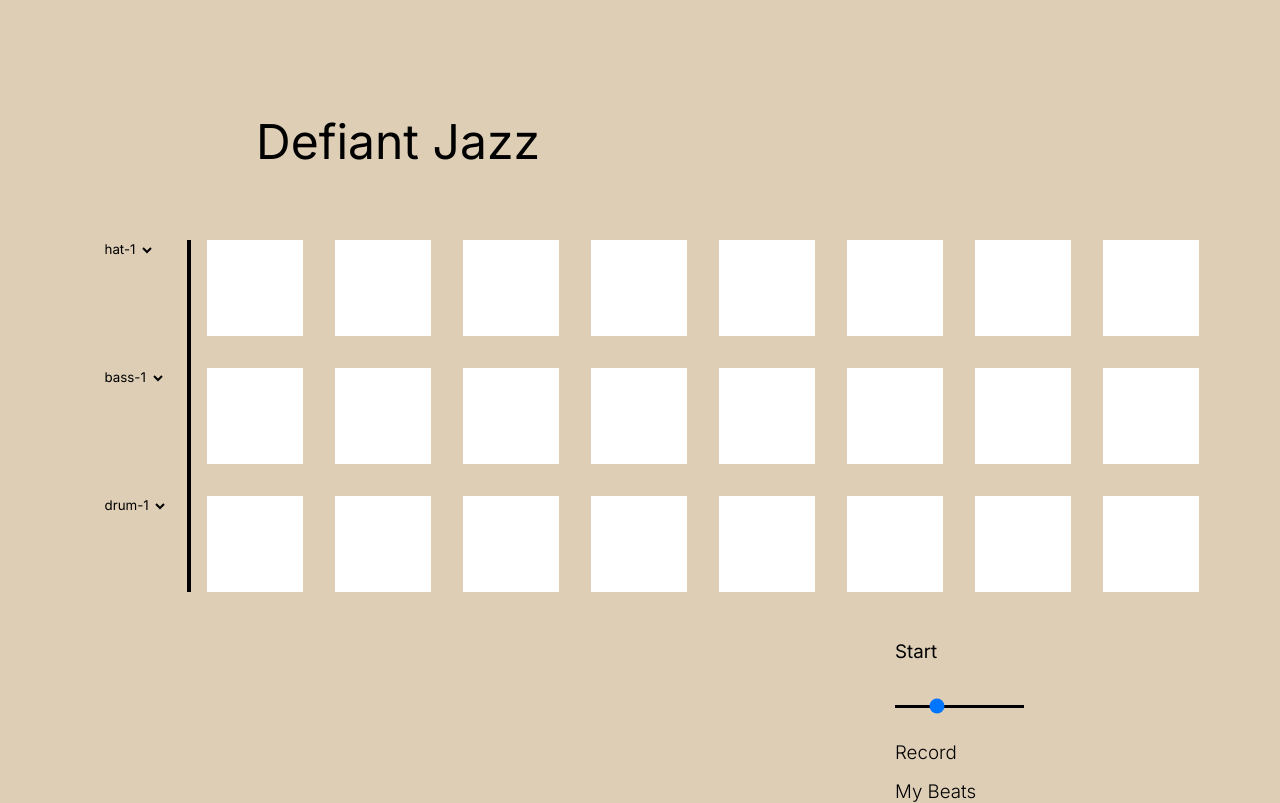
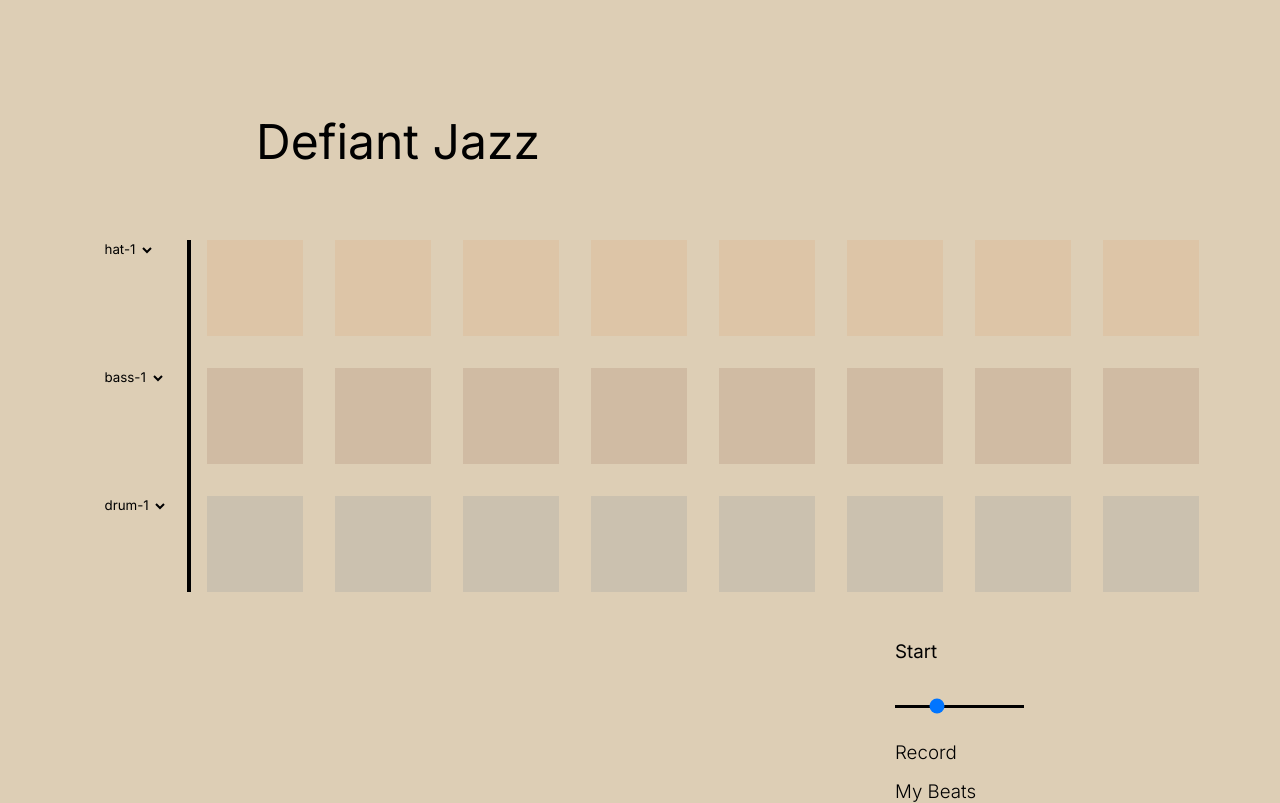
Before and after one commit to RandyTylor69/beats-maker-app, a React (Create React App) app in the folder frontend/: page / in a window 1280 px wide. Built offline with nearby package versions, Linux system fonts and the light colour scheme.

Commit message:
better look

```diff
--- a/frontend/src/App.css
+++ b/frontend/src/App.css
@@ -46,6 +46,7 @@ body {
   border: none;
   cursor: pointer;
   transition: 0.2s;
+  opacity: 0.2;
 }
 
 .pad-area {
--- a/frontend/src/App.scss
+++ b/frontend/src/App.scss
@@ -52,6 +52,7 @@ body{
     border: none;
     cursor: pointer;
     transition: 0.2s;
+    opacity: 0.2;
 }
 
 .pad-area{
--- a/frontend/src/components/Pad.jsx
+++ b/frontend/src/components/Pad.jsx
@@ -1,7 +1,8 @@
 
 export default function Pad(props){
     const styles = {
-        backgroundColor: props.on? props.color:"white"
+        backgroundColor: props.color,
+        opacity: props.on? 1:0.1
     }
 
     return(
```
Also changed, not shown: 1 other file (tests, documents, lock files or other folders).
